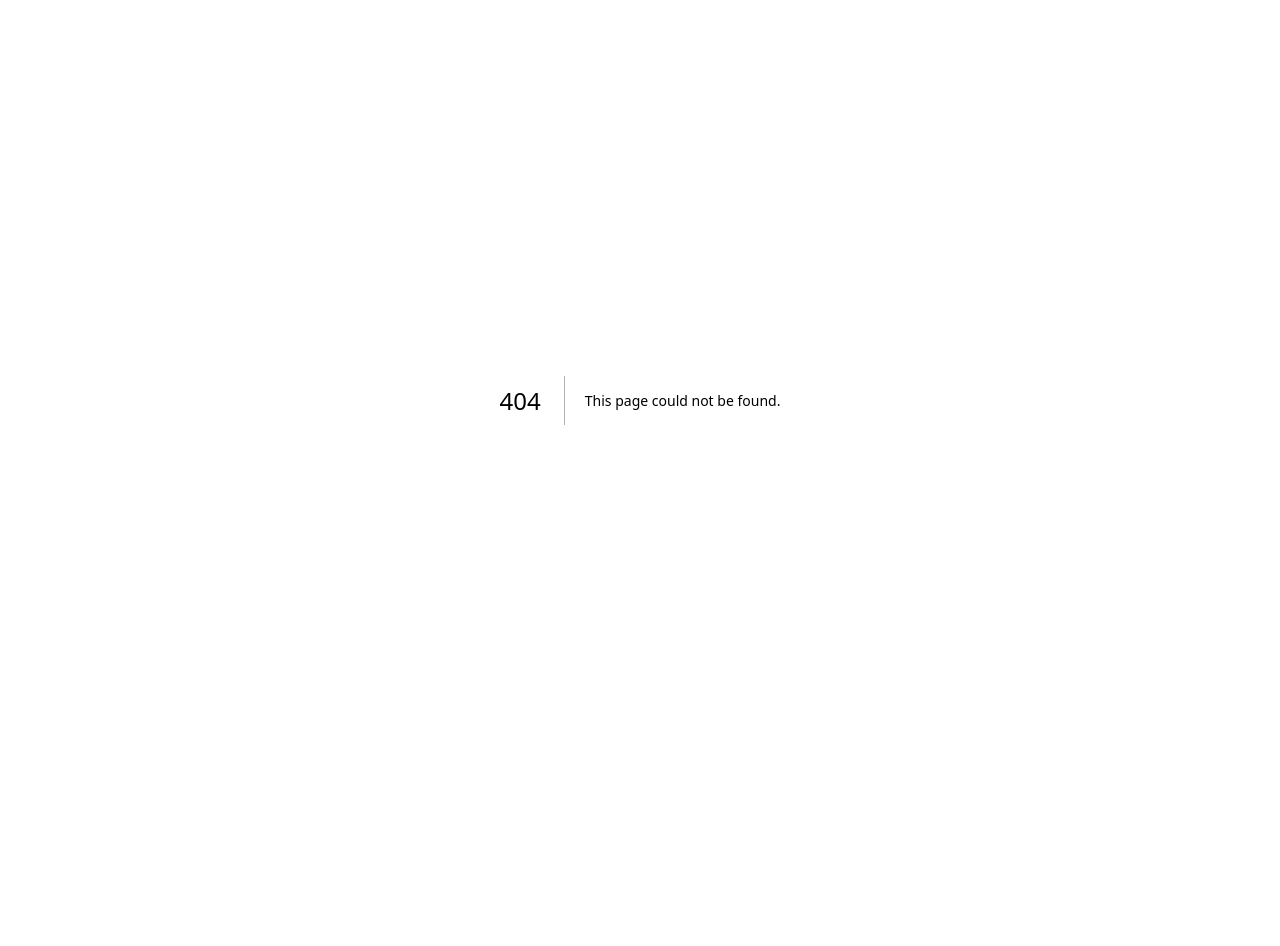
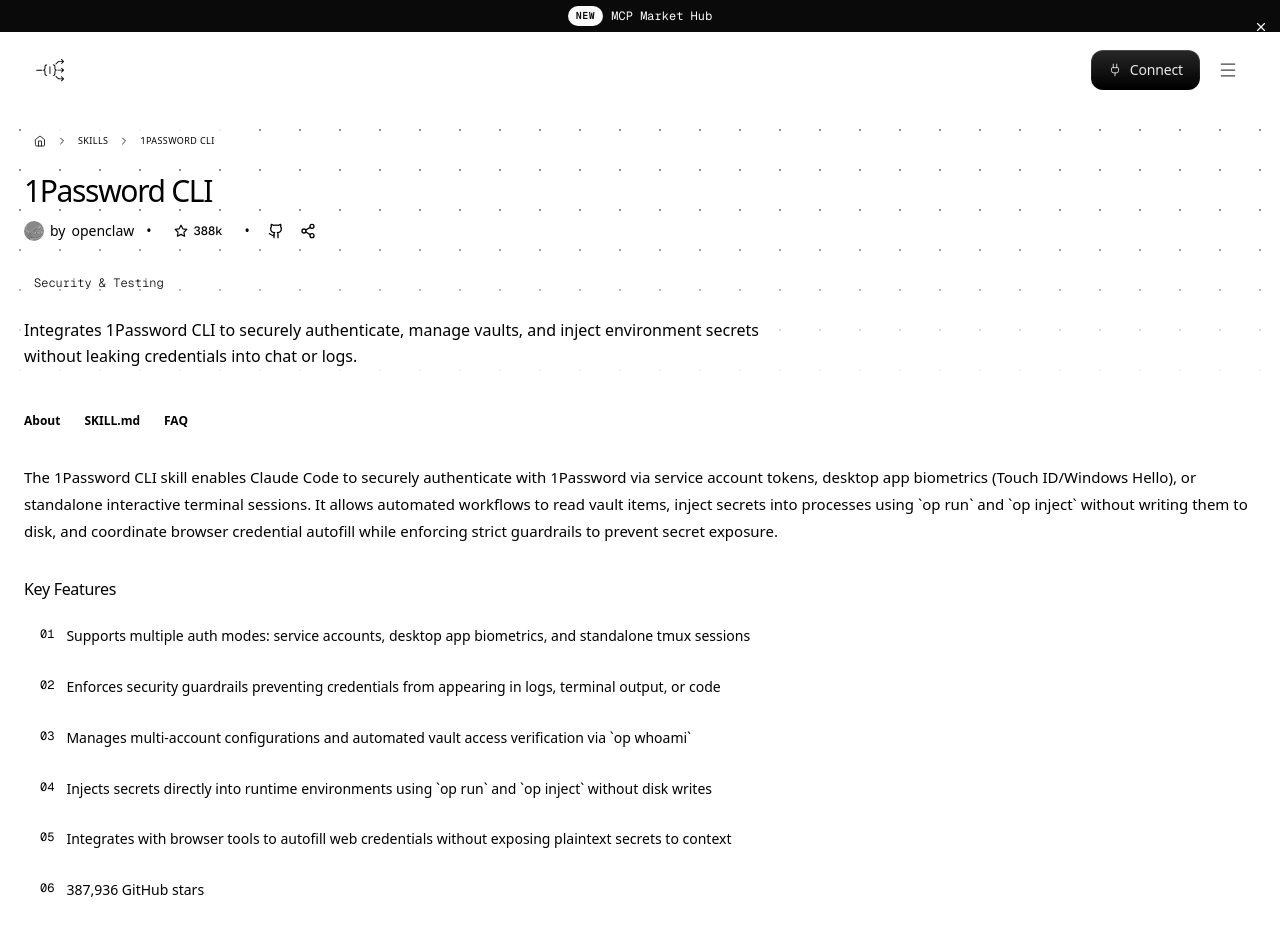
Before and after one commit to ttncode/marketplace-ui, a Next.js app: page /tools/skills/1password-cli-1 in a window 1280 px wide. Before the commit this address had no page. Shown: the top 946 px of the page. Before the commit the page ends 800 px from the top, so only its background shows below. Built offline with nearby package versions, Linux system fonts and the light colour scheme.

Commit message:
feat(skill): add route for skill detail pages (#93)
Serve skill detail pages.

```diff
--- /dev/null
+++ b/src/app/(site)/tools/skills/[slug]/page.tsx
@@ -0,0 +1,46 @@
+import type { Metadata } from "next";
+import { notFound } from "next/navigation";
+import { SkillHero } from "@/components/sites/mcpmarket-com-1a9fdbee/tools-skills-slug-229a0ca0/SkillHero";
+import { SkillSidebar } from "@/components/sites/mcpmarket-com-1a9fdbee/tools-skills-slug-229a0ca0/SkillSidebar";
+import { SkillTabs } from "@/components/sites/mcpmarket-com-1a9fdbee/tools-skills-slug-229a0ca0/SkillTabs";
+import { SKILLS } from "@/components/sites/mcpmarket-com-1a9fdbee/tools-skills-slug-229a0ca0/skills-data";
+
+type Props = { readonly params: Promise<{ slug: string }> };
+
+export const dynamicParams = false;
+
+export function generateStaticParams() {
+  return SKILLS.map(({ slug }) => ({ slug }));
+}
+
+async function findSkill(params: Props["params"]) {
+  const { slug } = await params;
+  return SKILLS.find((skill) => skill.slug === slug) ?? notFound();
+}
+
+export async function generateMetadata({ params }: Props): Promise<Metadata> {
+  const skill = await findSkill(params);
+  return { title: skill.metaTitle, description: skill.metaDescription };
+}
+
+export default async function SkillDetailPage({ params }: Props) {
+  const skill = await findSkill(params);
+
+  return (
+    <main className="min-h-screen">
+      <div className="flex min-h-screen flex-col bg-[var(--design-canvas)] font-sans text-[var(--design-ink)] antialiased selection:bg-black/15 selection:text-black">
+        <SkillHero skill={skill} />
+        <div className="flex-1 py-4 md:py-6">
+          <div className="mx-auto w-full max-w-7xl px-6 md:px-8">
+            <div className="grid grid-cols-1 gap-8 lg:grid-cols-7 lg:gap-10">
+              <div className="space-y-8 lg:col-span-5">
+                <SkillTabs skill={skill} />
+              </div>
+              <SkillSidebar skill={skill} />
+            </div>
+          </div>
+        </div>
+      </div>
+    </main>
+  );
+}
```
